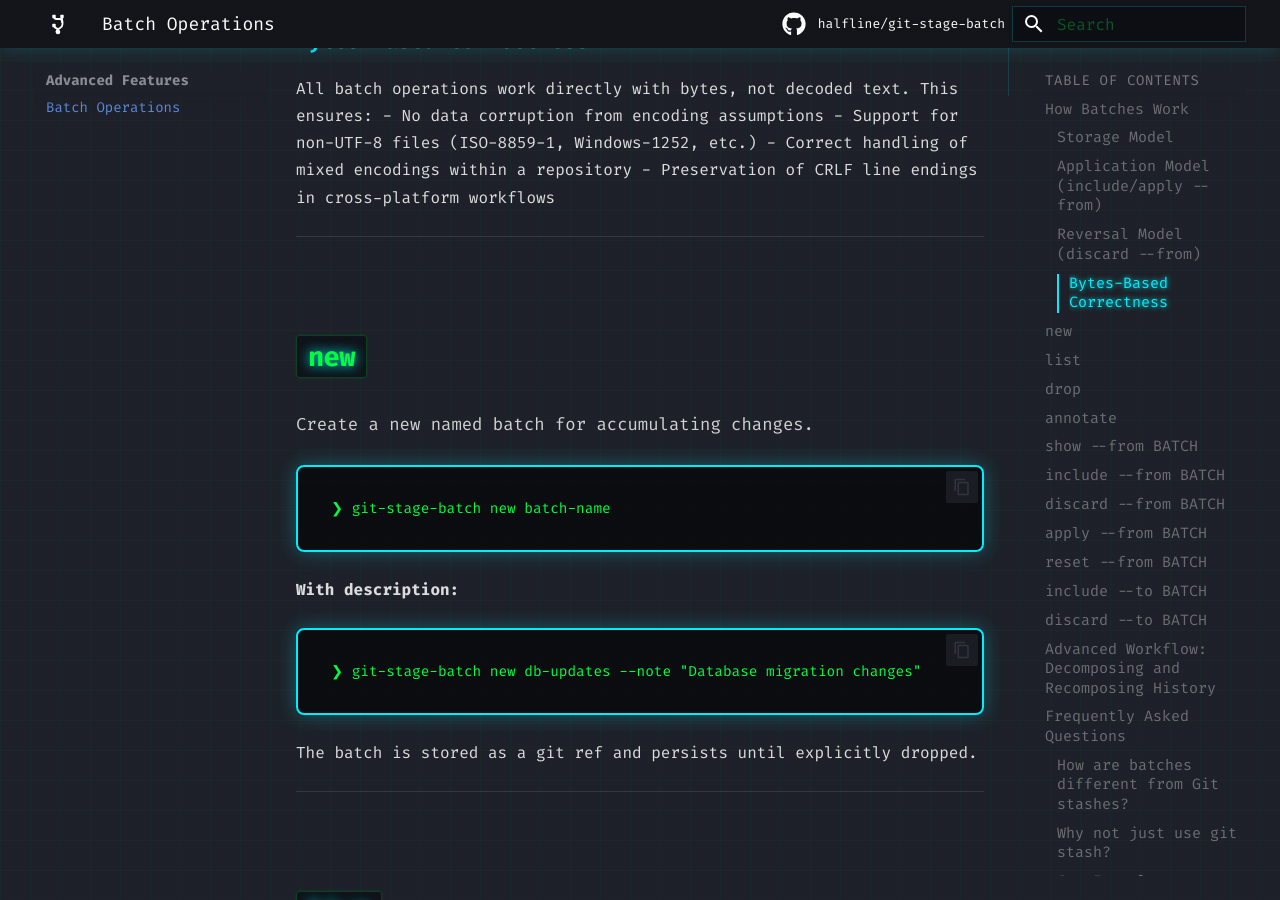
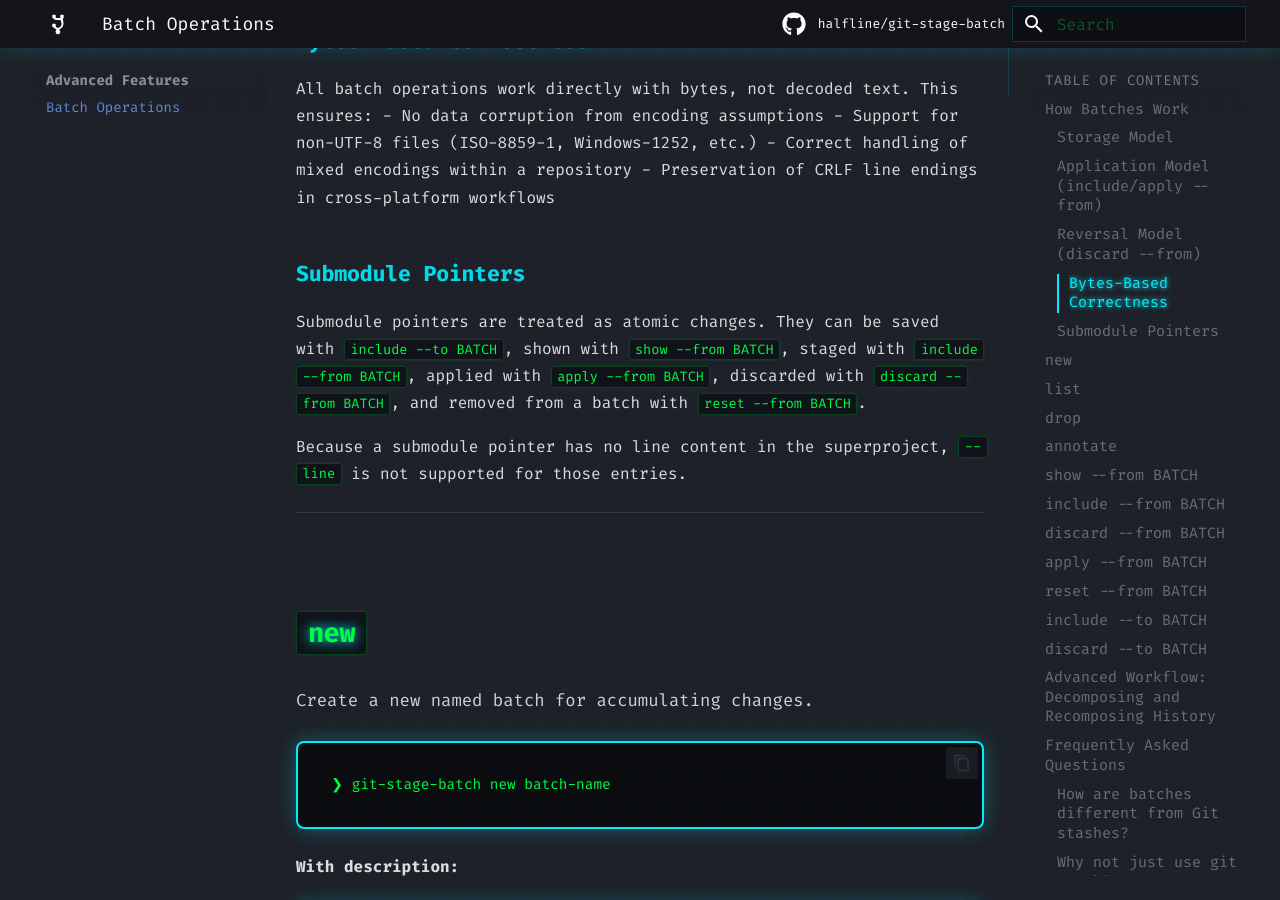
Before and after one commit to halfline/git-stage-batch, an MkDocs documentation site: the page built from docs/batches.md, in a window 1280 px wide and 900 px high, scrolled down 2707 px. Built offline with MkDocs 1.6.1 and Material for MkDocs 9.7.7, drawn with Linux system fonts in a browser that asks for light colours; comment, search, counter and statistics services are not loaded.

Commit message:
docs: Document submodule pointer batches
The documentation describes batch operations, command options, file
reviews, and line-selection behavior for stored changes.

Submodule pointer workflows are now part of the command surface. Users need
to know that pointer entries are whole-entry changes, which batch commands
support them, and why line selection is unavailable.

This commit completes the submodule pointer support series by documenting
whole-entry pointer handling in the batch guide, command guide, and
generated manpage source.

```diff
--- a/docs/batches.md
+++ b/docs/batches.md
@@ -77,6 +77,16 @@ All batch operations work directly with bytes, not decoded text. This ensures:
 - Support for non-UTF-8 files (ISO-8859-1, Windows-1252, etc.)
 - Correct handling of mixed encodings within a repository
 - Preservation of CRLF line endings in cross-platform workflows
+
+### Submodule Pointers
+
+Submodule pointers are treated as atomic changes. They can be saved
+with `include --to BATCH`, shown with `show --from BATCH`, staged with
+`include --from BATCH`, applied with `apply --from BATCH`, discarded with
+`discard --from BATCH`, and removed from a batch with `reset --from BATCH`.
+
+Because a submodule pointer has no line content in the superproject, `--line`
+is not supported for those entries.
 
 ---
 
```
Also changed, not shown: docs/commands.md (+3 -0 lines), 1 other file.
